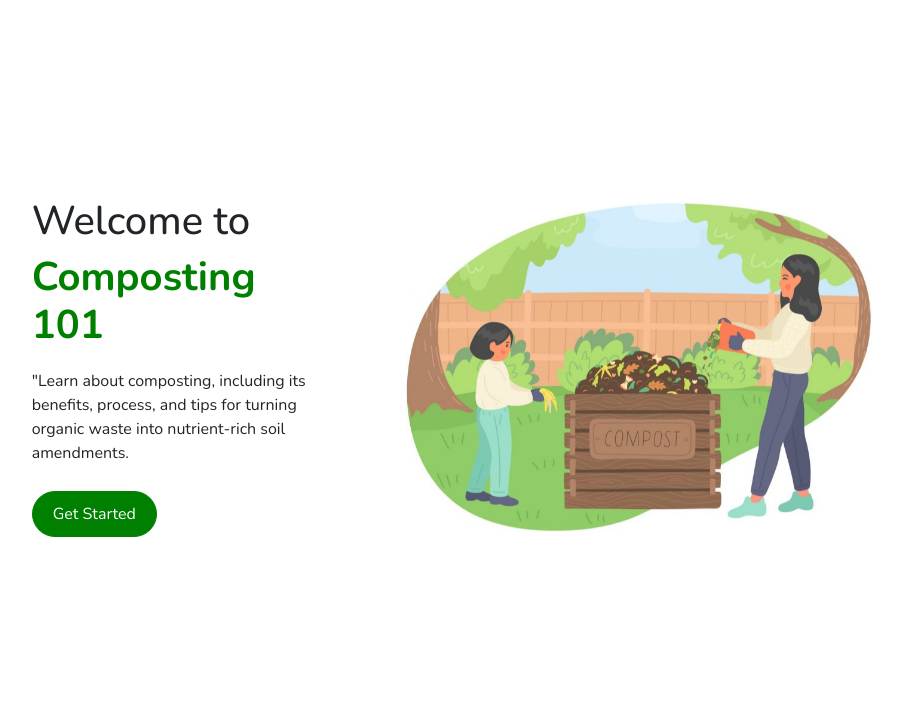
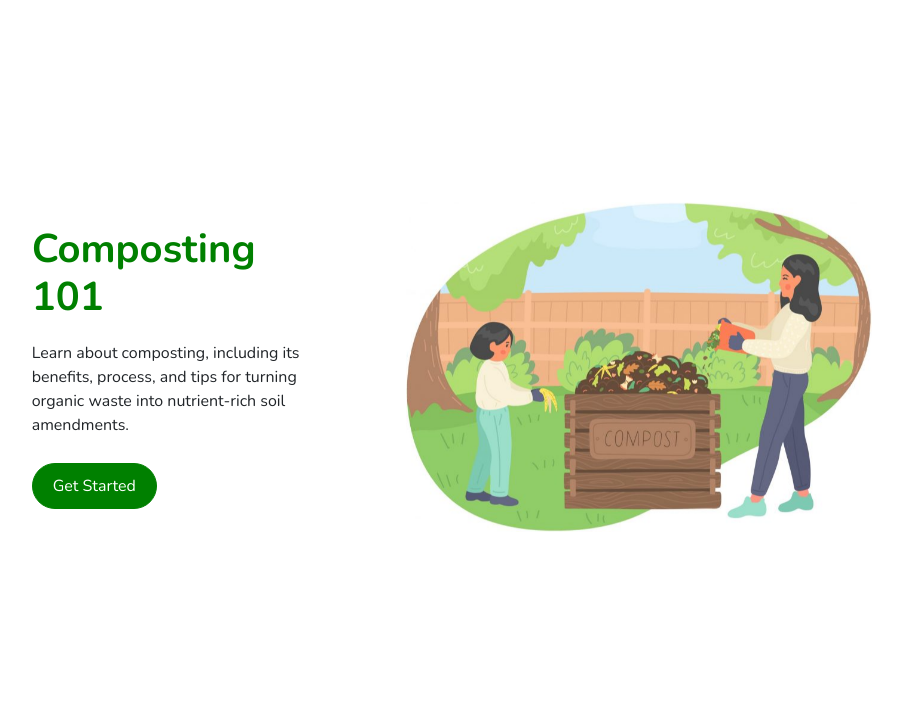
Before and after one commit to chrixti/uidesignfinal, a Flask app: page / in a window 1280 px wide. Shown: the part 73-778 px from the top of the page, without its empty margins (188-1091 px from the left). Run offline with Flask 3, Linux system fonts and the light colour scheme; some libraries are stand-ins or nearby versions.

Commit message:
finished

```diff
--- a/compostedu/server.py
+++ b/compostedu/server.py
@@ -269,7 +269,6 @@ def quiz_result():
     score = session.get('score', 0)
     responses = session.get('responses', [])
 
-    # Construct a result object that includes responses, if it's needed based on your template
     result = {
         'responses': responses
     }
@@ -280,7 +279,6 @@ def quiz_result():
     elif score >= 5:
         description = "Good job! You have a decent understanding of composting."
 
-    # Clear session after use
     session.pop('score', None)
     session.pop('responses', None)
 
@@ -288,7 +286,6 @@ def quiz_result():
 
 @app.errorhandler(404)
 def page_not_found(e):
-    # note that we set the 404 status explicitly
     return render_template('404.html'), 404
 
 if __name__ == '__main__':
--- a/compostedu/templates/welcome.html
+++ b/compostedu/templates/welcome.html
@@ -4,10 +4,9 @@
 
 <div class="row align-items-center justify-content-center gap-5">
     <div class="col-md-4">
-        <h1>Welcome to</h1>
         <h1 class="composting-text">Composting 101</h1>
         <p>
-            "Learn about composting, including its benefits, process, and tips for turning organic waste into nutrient-rich soil amendments.</p>
+            Learn about composting, including its benefits, process, and tips for turning organic waste into nutrient-rich soil amendments.</p>
       <a href="/overview" class="btn btn-primary">Get Started</a>
     </div>
 
```
